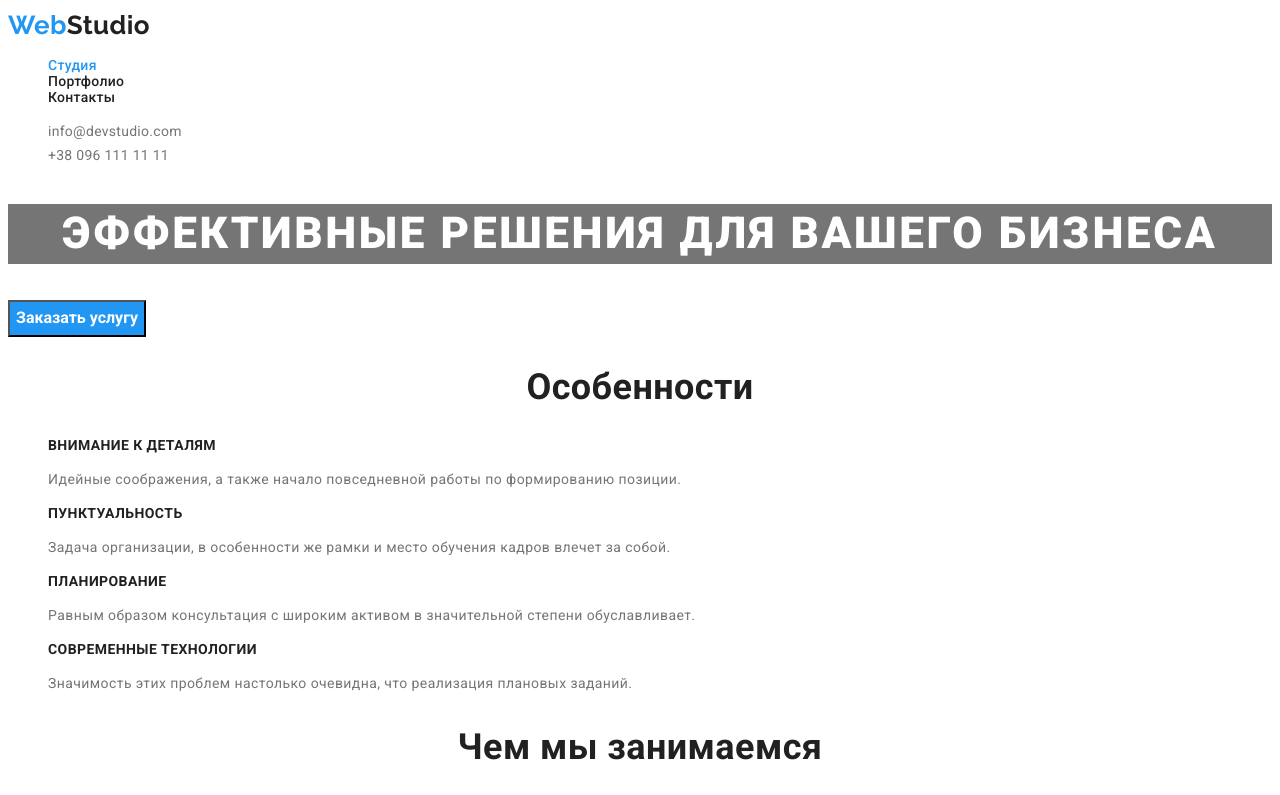
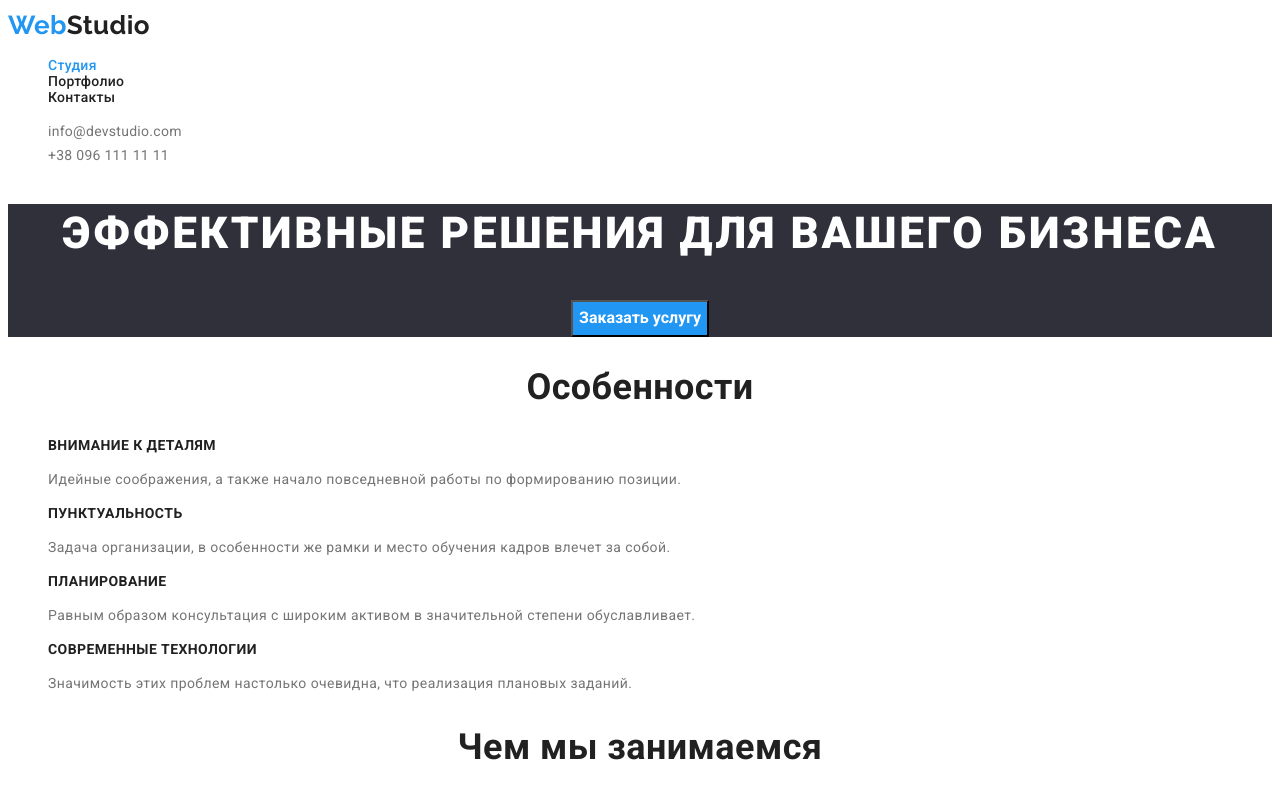
Before and after one commit to KaterynaBabych/goit-markup-hw-02, a plain HTML site: page index.html in a window 1280 px wide. Shown: the top 795 px of the page. Drawn offline with Linux system fonts and the light colour scheme.

Commit message:
центрирование кнопок

```diff
--- a/css/styles.css
+++ b/css/styles.css
@@ -47,9 +47,12 @@ address {
   line-height: 1.38;
 }
 /* Hero */
+.hero {
+  text-align: center;
+  background-color: #2f303a;
+}
 .hero-title {
   color: var(--hero-text-color);
-  background-color: #757575;
   font-weight: 900;
   font-size: 44px;
   line-height: 1.36;
@@ -161,6 +164,9 @@ address {
   line-height: 1.62;
   text-align: center;
 }
+.button-navigation {
+  text-align: center;
+}
 .button-navigation .filter {
   color: var(--title-text-color);
   background-color: var(--button-fon-color);
```
